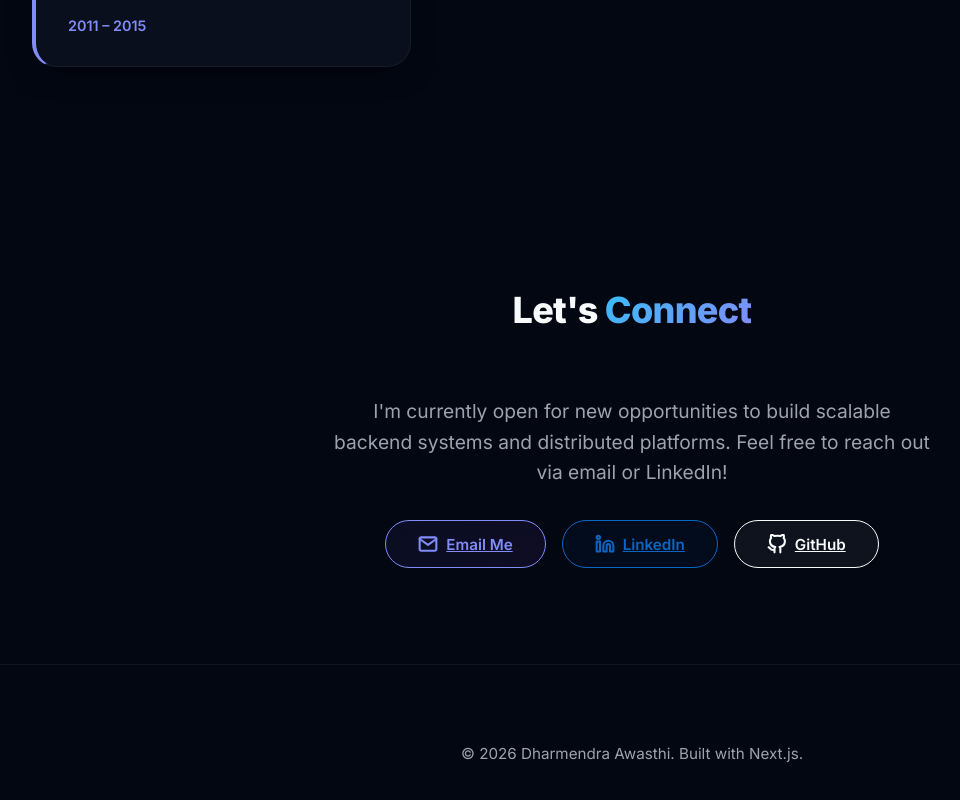
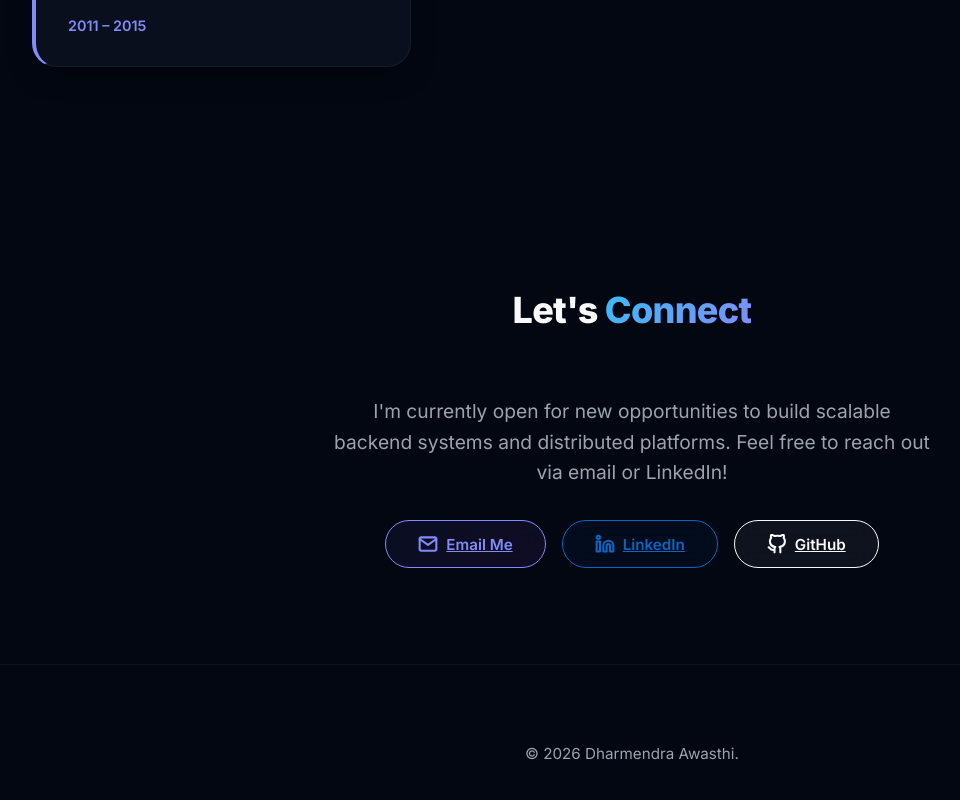
Before and after one commit to dharamcodes/portfolio, a Next.js app: page / in a window 1280 px wide. Shown: the part 6990-7790 px from the top of the page, without its empty margins (8-968 px from the left). Built offline with nearby package versions, Linux system fonts and the light colour scheme.

Commit message:
Removed tech details

```diff
--- a/src/app/page.tsx
+++ b/src/app/page.tsx
@@ -207,7 +207,7 @@ export default function Home() {
 
       <footer className="footer">
         <div className="container">
-          <p>© {new Date().getFullYear()} {personal.name}. Built with Next.js.</p>
+          <p>© {new Date().getFullYear()} {personal.name}.</p>
         </div>
       </footer>
     </>
```
